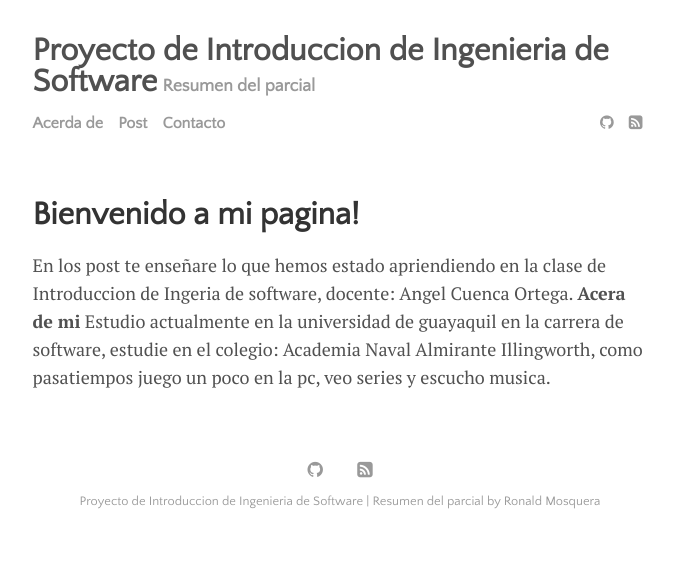
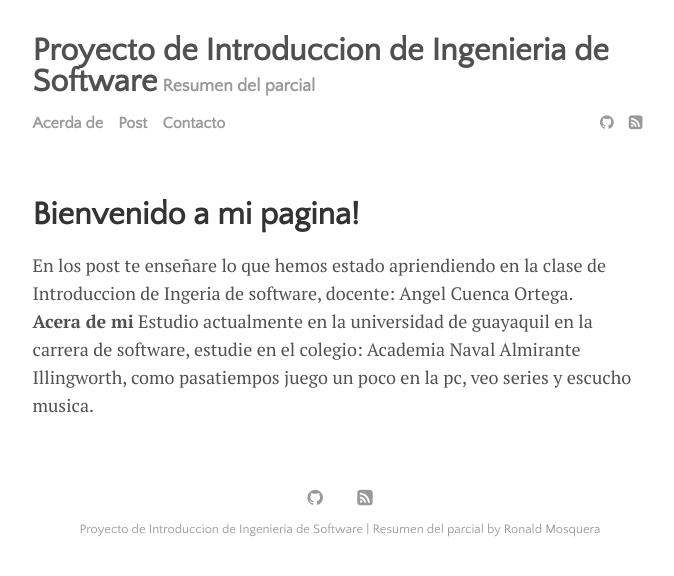
Before and after one commit to RonaldMM1/IngSoftware, a Jekyll site: the page built from menu/about.md, in a window 1280 px wide. Shown: the top 576 px of the page, without its empty margins (300-974 px from the left). Built offline with Jekyll 4.4.1, drawn with Linux system fonts in a browser that asks for light colours.

```diff
--- a/menu/about.md
+++ b/menu/about.md
@@ -3,7 +3,7 @@ layout: page
 title: Bienvenido a mi pagina!
 ---
 
-<hp>En los post te enseñare lo que hemos estado apriendiendo en la clase de Introduccion de Ingeria de software, docente: Angel Cuenca Ortega.<hp>
+<hp>En los post te enseñare lo que hemos estado apriendiendo en la clase de Introduccion de Ingeria de software, docente: Angel Cuenca Ortega.<hp><br>
 
 <b>Acera de mi</b>
 <body>
```
